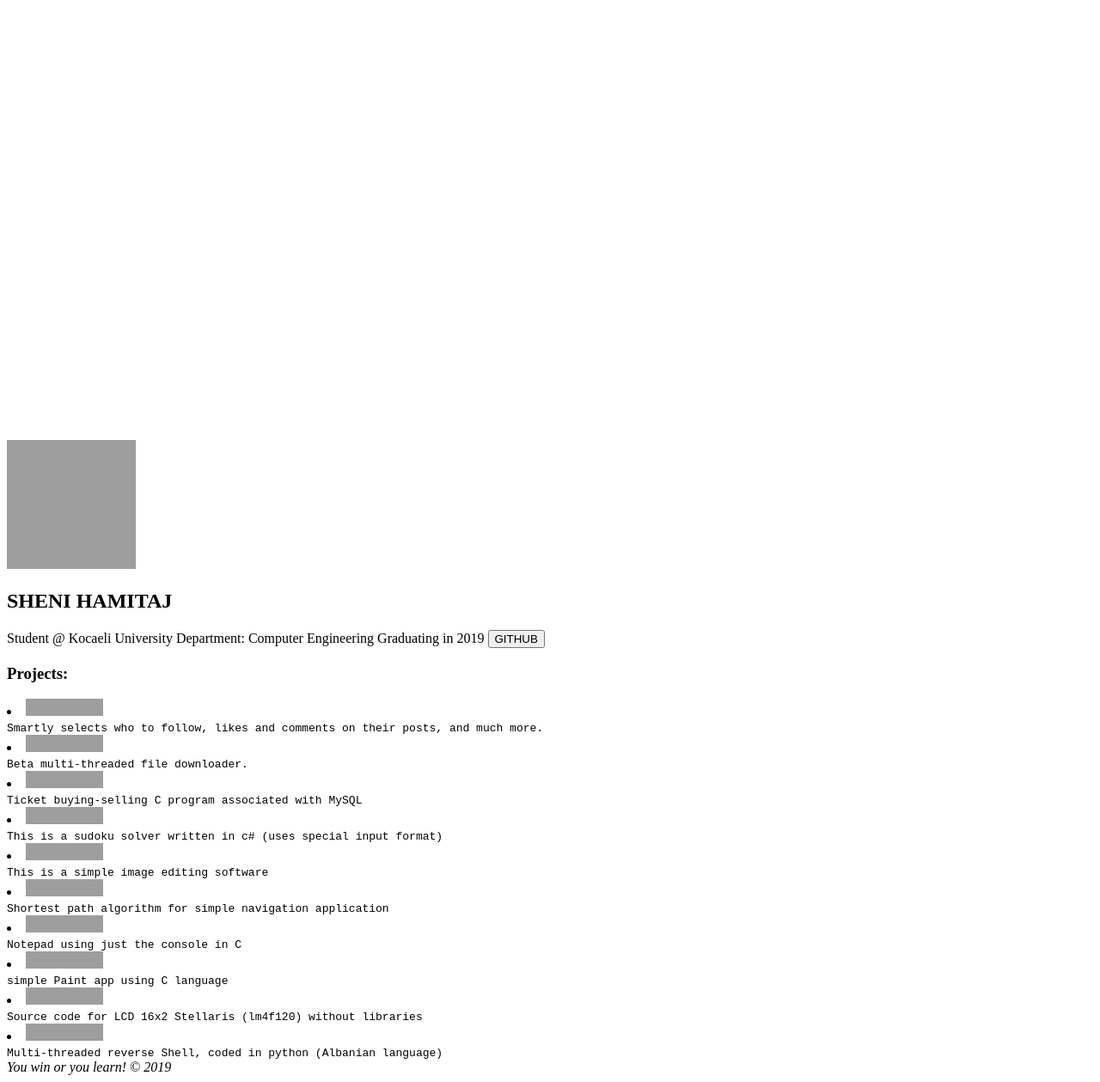
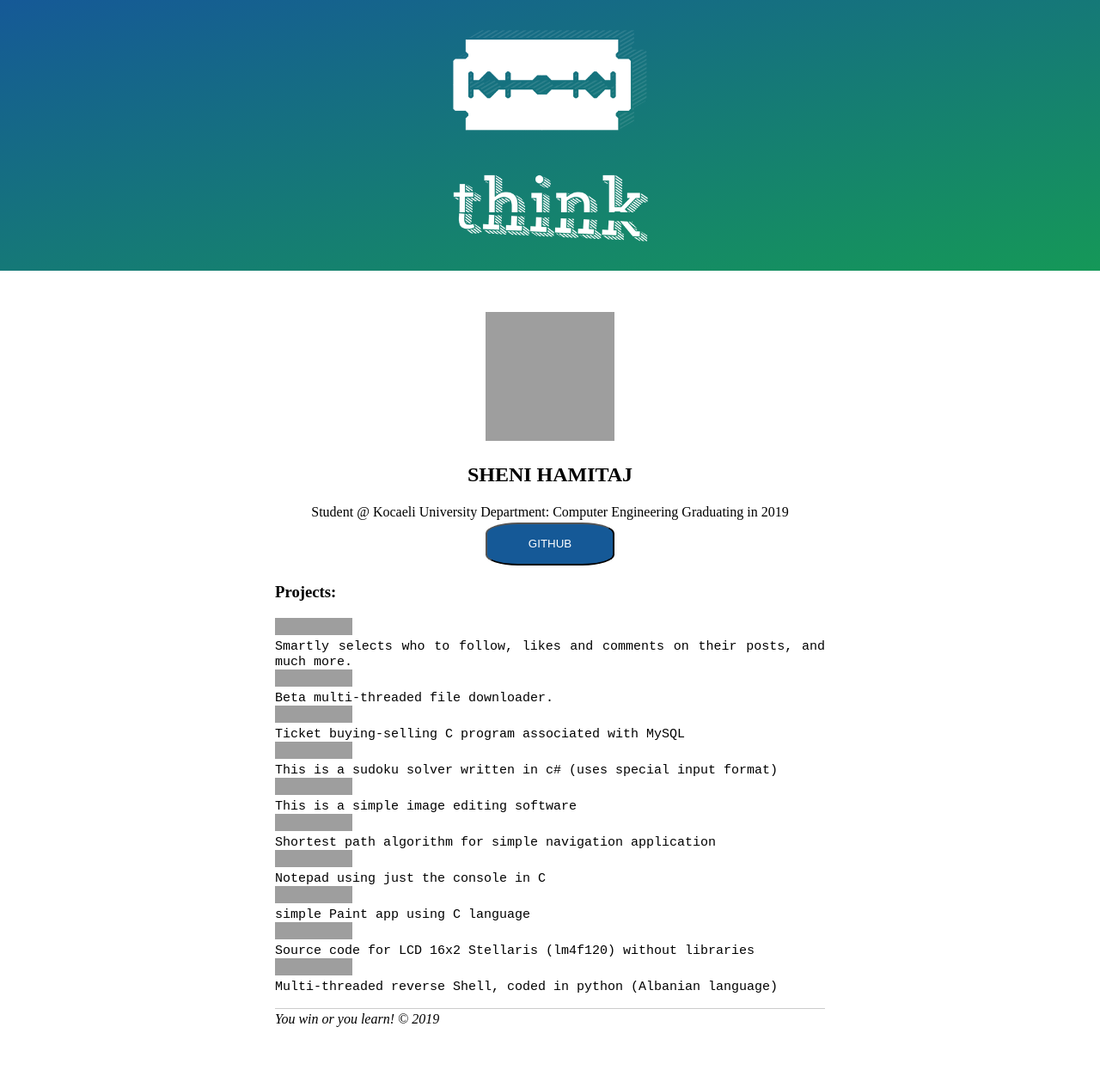
Before and after one commit to jajosheni/jajosheni.github.io, a Jekyll site: the page built from README.md, in a window 1280 px wide. Shown: the whole page at 86% size. Built offline with Jekyll 4.4.1, drawn with Linux system fonts in a browser that asks for light colours; our own code applies the rules of GitHub Pages for plain Markdown files; after the commit the page ends 1224 px from its top, so only the background shows below that; grey boxes are pictures that could not be loaded.

Commit message:
Update default.html

```diff
--- a/_layouts/default.html
+++ b/_layouts/default.html
@@ -17,7 +17,7 @@
     {% endif %}
 
     <meta charset="UTF-8">
-    <link rel="stylesheet" href="style.css">
+    <link rel="stylesheet" href="https://raw.githubusercontent.com/jajosheni/jajosheni.github.io/master/_layouts/style.css">
 </head>
 
 <body>
```
